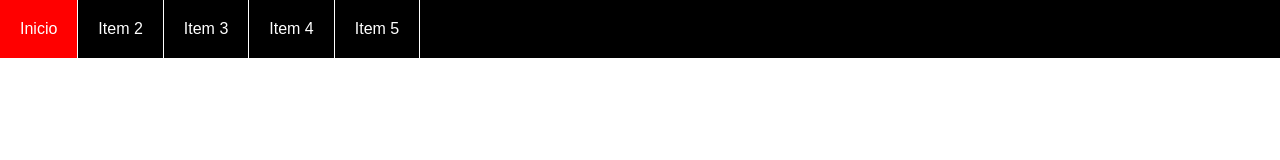
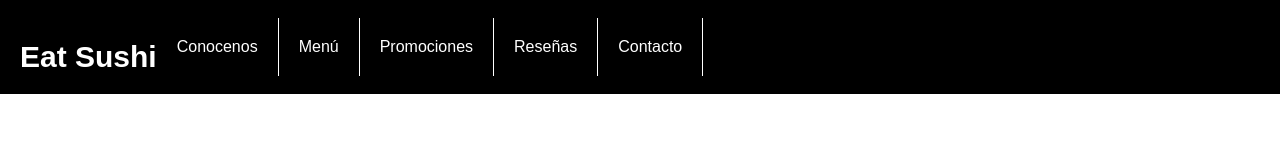
Before and after one commit to JoseEstrada27/code_responsive, a plain HTML site: page index.html in a window 1280 px wide. Drawn offline with Linux system fonts and the light colour scheme.

Commit message:
Se agregaron cambios al menu

```diff
--- a/index.html
+++ b/index.html
@@ -9,18 +9,22 @@
 </head>
 <body>
     <header>
+
         <input type="checkbox" id="btn-menu">
         <label for="btn-menu"><img src="menu.png" alt="menu" class="icono"></label>
+        <h1>Eat Sushi</h1>
         <nav class="menu">
             <ul>
-                <li><a href="">Inicio</a></li>
-                <li><a href="">Item 2</a></li>
-                <li><a href="">Item 3</a></li>
-                <li><a href="">Item 4</a></li>
-                <li><a href="">Item 5</a></li>
+                <li><a href="">Conocenos</a></li>
+                <li><a href="">Menú</a></li>
+                <li><a href="">Promociones</a></li>
+                <li><a href="">Reseñas</a></li>
+                <li><a href="">Contacto</a></li>
             </ul>
         </nav>
+
     </header>
+
 </body>
 
 </html>
--- a/style.css
+++ b/style.css
@@ -5,11 +5,24 @@ body{
 .icono{
     width: 3rem;
     height: 3rem;
+
+}
+h1{
+    color: white;
+    font-size: 30px;
+    margin-left: 20px;
+    margin-top: 40px;
+    display: flex;
+    flex-wrap: 1;
+
 }
 header{
     width: 100%;
+    display: flex;
+    flex-direction: row;
+    align-items: center;
+    background-color: black;
 
-    background-color: black;
 }
 #btn-menu{
     display: none;
@@ -28,9 +41,11 @@ header label:hover{
 }
 .menu ul{
     margin: 0;
+
     list-style-type: none;
     padding: 0;
     display: flex;
+    justify-content: space-between;
 
 }
 .menu li {
@@ -69,5 +84,7 @@ header label:hover{
 
     #btn-menu:checked ~ .menu {
         margin: 0;
-    }
+        margin-top: 378px;
+
 }
+}
```
